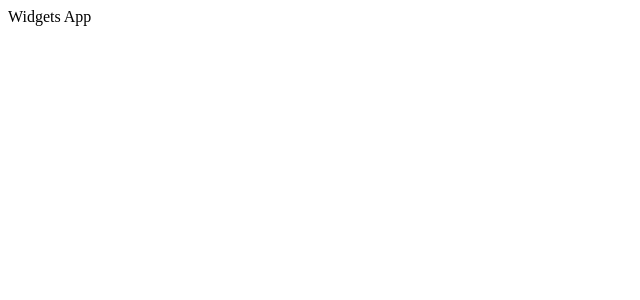
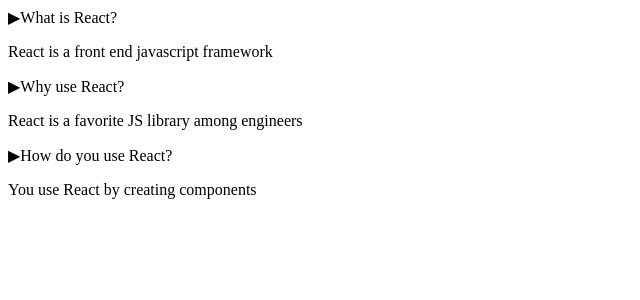
Before and after one commit to jeesewu/Widgets, a React (Create React App) app: page / in a window 1280 px wide. Shown: the top 300 px of the page, without its empty margins (0-640 px from the left). Built offline with nearby package versions, Linux system fonts and the light colour scheme.

Commit message:
add Accordion.js

```diff
--- a/src/App.js
+++ b/src/App.js
@@ -1,5 +1,26 @@
 import React from "react";
 
+import Accordion from "./components/Accordion";
+
+const items = [
+  {
+    title: "What is React?",
+    content: "React is a front end javascript framework",
+  },
+  {
+    title: "Why use React?",
+    content: "React is a favorite JS library among engineers",
+  },
+  {
+    title: "How do you use React?",
+    content: "You use React by creating components",
+  },
+];
+
 export default () => {
-  return <div>Widgets App</div>;
+  return (
+    <div>
+      <Accordion items={items} />
+    </div>
+  );
 };
--- /dev/null
+++ b/src/components/Accordion.js
@@ -0,0 +1,19 @@
+import React from "react";
+
+const Accordion = ({ items }) => {
+  const renderedItems = items.map((item) => {
+    return (
+      <div>
+        <div>
+          <span>▶</span>
+          {item.title}
+        </div>
+        <p>{item.content}</p>
+      </div>
+    );
+  });
+
+  return <div>{renderedItems}</div>;
+};
+
+export default Accordion;
```
